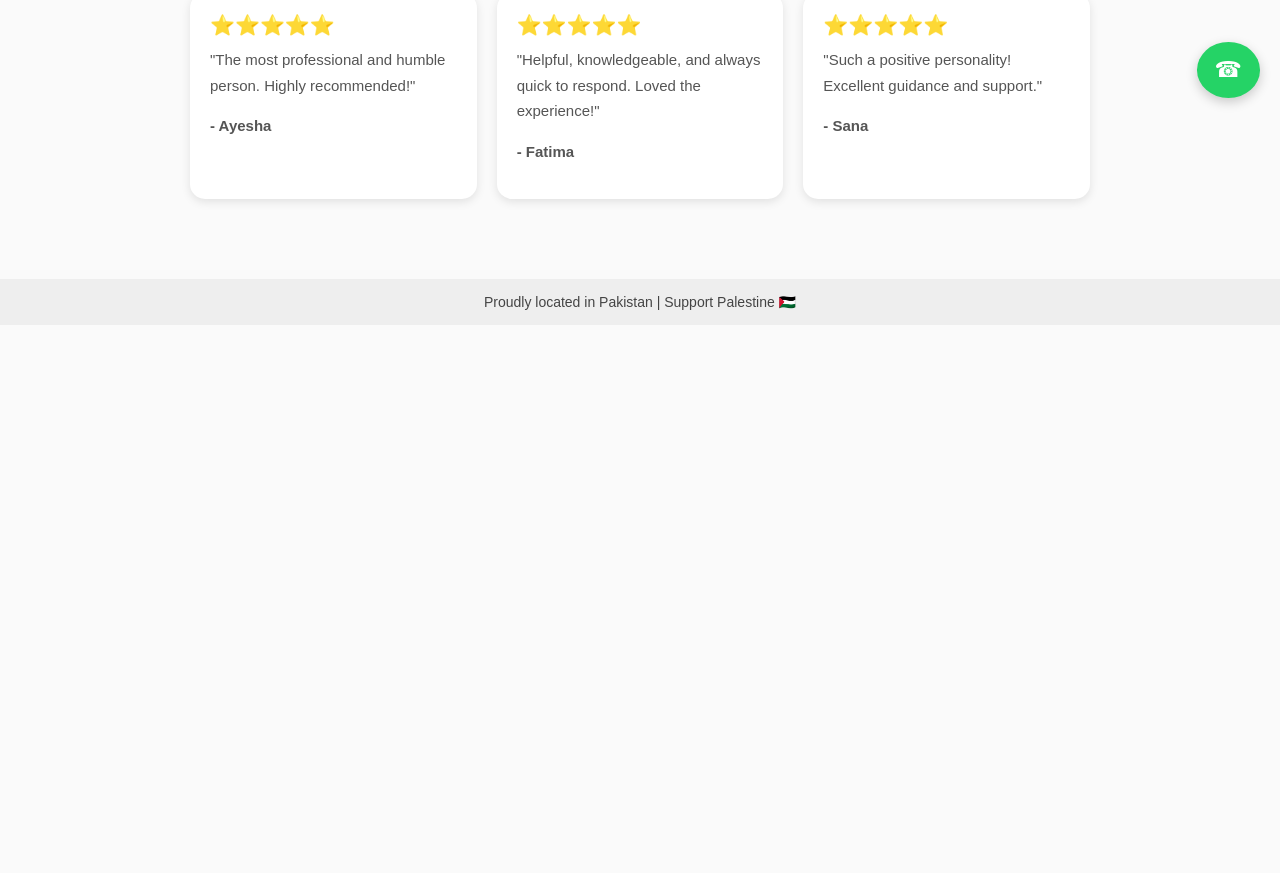
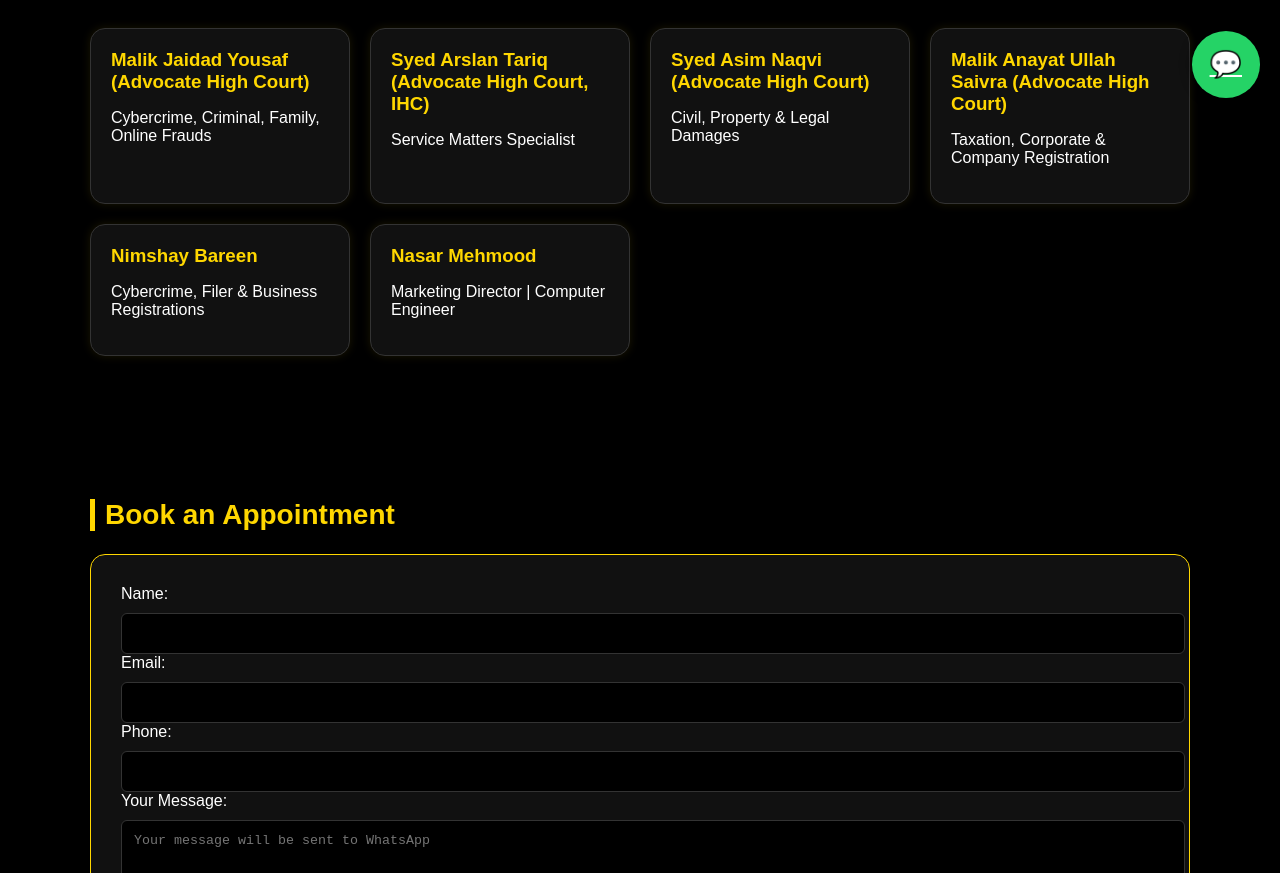
Before and after one commit to NatureNightsLegalEase/NatureNights-LegalEase-, a plain HTML site: page index.html in a window 1280 px wide. Shown: the part 682-1555 px from the top of the page. Before the commit the page ends 1007 px from the top, so only its background shows below. Drawn offline with Linux system fonts and the light colour scheme.

Commit message:
Update index.html

```diff
--- a/index.html
+++ b/index.html
@@ -3,121 +3,147 @@
 <head>
     <meta charset="UTF-8">
     <meta name="viewport" content="width=device-width, initial-scale=1.0">
-<title>Nimshay Bareen | Official Website</title>
+    <title>NatureNights LegalEase</title>
 
     <style>
         body {
             margin: 0;
             font-family: "Poppins", sans-serif;
-        background: #fafafa;
-        color: #222;
+            background: #000;
+            color: #fff;
         }
 
+        /* HEADER */
         header {
-        background: linear-gradient(135deg, #6741ff, #a876ff);
-        padding: 60px 20px;
+            background: linear-gradient(90deg, #0d0d0d, #1b1b1b);
+            padding: 40px 20px;
             text-align: center;
-        color: white;
+            border-bottom: 2px solid gold;
+        }
+        header img {
+            height: 110px;
+            border-radius: 10px;
+            margin-bottom: 10px;
+        }
+        h1 {
+            font-size: 42px;
+            margin: 10px 0;
+            color: gold;
+            letter-spacing: 2px;
+            animation: glow 2s infinite alternate;
         }
 
-    header h1 {
-        font-size: 48px;
-        margin: 0;
-        font-weight: 700;
+        @keyframes glow {
+            from { text-shadow: 0 0 10px gold; }
+            to { text-shadow: 0 0 25px gold; }
         }
 
-    header p {
-        font-size: 18px;
-        opacity: 0.9;
+        /* SECTIONS */
+        section {
+            padding: 60px 20px;
+            max-width: 1100px;
+            margin: auto;
+        }
+        h2 {
+            color: gold;
+            border-left: 5px solid gold;
+            padding-left: 10px;
+            font-size: 28px;
         }
 
-    /* Buttons */
-    .btn {
-        display: inline-block;
-        background: #6b46ff;
-        color: white;
-        padding: 12px 25px;
-        border-radius: 30px;
-        font-size: 16px;
-        margin-top: 20px;
-        text-decoration: none;
-        transition: 0.3s;
-    }
-
-    .btn:hover {
-        background: #4f28d4;
-    }
-
-    /* About Section */
-    section {
-        padding: 40px 20px;
-        max-width: 900px;
-        margin: auto;
-    }
-
-    h2 {
-        color: #4f28d4;
-        text-align: center;
-        font-size: 32px;
-        margin-bottom: 20px;
-    }
-
-    p {
-        text-align: center;
-        line-height: 1.7;
-        font-size: 17px;
-    }
-
-    /* Reviews */
-    .reviews {
+        /* TEAM CARDS */
+        .team-grid {
             display: grid;
             grid-template-columns: repeat(auto-fit, minmax(260px, 1fr));
             gap: 20px;
             margin-top: 30px;
         }
 
-    .review-box {
-        background: white;
+        .team-card {
+            background: #111;
+            border-radius: 15px;
             padding: 20px;
-        border-radius: 15px;
-        box-shadow: 0px 3px 10px rgba(0,0,0,0.1);
+            border: 1px solid #333;
+            box-shadow: 0 0 10px rgba(255, 215, 0, 0.1);
+            transition: .3s;
         }
 
-    .review-box h3 {
-        margin: 0;
-        font-size: 20px;
-        color: #4f28d4;
+        .team-card:hover {
+            transform: translateY(-6px);
+            border-color: gold;
+            box-shadow: 0 0 25px rgba(255, 215, 0, 0.4);
         }
 
-    .review-box p {
-        margin-top: 10px;
-        font-size: 15px;
-        color: #555;
-        text-align: left;
+        .team-card h3 {
+            margin: 0;
+            color: gold;
         }
 
-    /* Footer */
-    footer {
-        text-align: center;
-        padding: 15px;
-        margin-top: 40px;
-        background: #eee;
-        color: #444;
-        font-size: 14px;
+        /* FORM */
+        form {
+            background: #111;
+            padding: 30px;
+            border-radius: 15px;
+            border: 1px solid gold;
+            margin-top: 20px;
         }
 
-    /* Floating WhatsApp Button */
-    .whatsapp-float {
+        input, textarea {
+            width: 100%;
+            padding: 12px;
+            margin-top: 10px;
+            border-radius: 6px;
+            border: 1px solid #333;
+            background: #000;
+            color: white;
+        }
+
+        input[type="submit"] {
+            margin-top: 20px;
+            background: gold;
+            color: #000;
+            border: none;
+            font-size: 16px;
+            font-weight: bold;
+            padding: 14px;
+            cursor: pointer;
+            border-radius: 6px;
+            transition: .3s;
+        }
+        input[type="submit"]:hover {
+            background: #e6c200;
+        }
+
+        /* CONTACT BUTTON */
+        .whatsapp-button {
             position: fixed;
             bottom: 20px;
             right: 20px;
-        background: #25d366;
+            background-color: #25D366;
             color: white;
-        padding: 15px 18px;
+            padding: 18px;
             border-radius: 50%;
-        font-size: 22px;
-        text-decoration: none;
-        box-shadow: 0px 4px 12px rgba(0,0,0,0.2);
+            font-size: 26px;
+            box-shadow: 0 0 12px rgba(0,0,0,0.6);
+            transition: .3s;
+        }
+        .whatsapp-button:hover {
+            transform: scale(1.15);
+            background-color: #1ebe5b;
+        }
+
+        /* FOOTER */
+        footer {
+            background: #0e0e0e;
+            text-align: center;
+            padding: 25px;
+            border-top: 2px solid gold;
+            margin-top: 40px;
+        }
+        .footer-extra {
+            margin-top: 6px;
+            color: #ccc;
+            font-size: 14px;
         }
     </style>
 
@@ -125,53 +151,96 @@
 <body>
 
     <header>
-    <h1>Nimshay Bareen</h1>
-    <p>Official Personal Website</p>
-    <a class="btn" href="https://wa.me/923000000000?text=Hi%20I%20want%20to%20book%20an%20appointment">
-        Book an Appointment
-    </a>
+        <img src="logo.jpg" alt="Logo">
+        <h1>NatureNights LegalEase</h1>
+        <p style="color:#ccc;">Premium Legal Solutions in Pakistan</p>
     </header>
 
-<section>
-    <h2>About Me</h2>
+    <!-- ABOUT -->
+    <section id="about">
+        <h2>About Us</h2>
         <p>
-        Welcome to my official website. I create helpful resources, guides, and creative content —
-        combining knowledge with creativity to help and inspire others.
+            NatureNights LegalEase is a modern legal platform combining young legal minds with experienced High Court Advocates.
+            We provide legal consultancy for cybercrime, business registration, criminal & family law, service matters,
+            taxation, and property disputes.
         </p>
     </section>
 
-<section>
-    <h2>Reviews</h2>
+    <!-- TEAM -->
+    <section id="team">
+        <h2>Our Team</h2>
 
-    <div class="reviews">
-        <div class="review-box">
-            <h3>⭐️⭐️⭐️⭐️⭐️</h3>
-            <p>"The most professional and humble person. Highly recommended!"</p>
-            <p><b>- Ayesha</b></p>
+        <div class="team-grid">
+
+            <div class="team-card">
+                <h3>Malik Jaidad Yousaf (Advocate High Court)</h3>
+                <p>Cybercrime, Criminal, Family, Online Frauds</p>
             </div>
 
-        <div class="review-box">
-            <h3>⭐️⭐️⭐️⭐️⭐️</h3>
-            <p>"Helpful, knowledgeable, and always quick to respond. Loved the experience!"</p>
-            <p><b>- Fatima</b></p>
+            <div class="team-card">
+                <h3>Syed Arslan Tariq (Advocate High Court, IHC)</h3>
+                <p>Service Matters Specialist</p>
             </div>
 
-        <div class="review-box">
-            <h3>⭐️⭐️⭐️⭐️⭐️</h3>
-            <p>"Such a positive personality! Excellent guidance and support."</p>
-            <p><b>- Sana</b></p>
+            <div class="team-card">
+                <h3>Syed Asim Naqvi (Advocate High Court)</h3>
+                <p>Civil, Property & Legal Damages</p>
             </div>
+
+            <div class="team-card">
+                <h3>Malik Anayat Ullah Saivra (Advocate High Court)</h3>
+                <p>Taxation, Corporate & Company Registration</p>
+            </div>
+
+            <div class="team-card">
+                <h3>Nimshay Bareen</h3>
+                <p>Cybercrime, Filer & Business Registrations</p>
+            </div>
+
+            <div class="team-card">
+                <h3>Nasar Mehmood</h3>
+                <p>Marketing Director | Computer Engineer</p>
+            </div>
+
         </div>
     </section>
 
+    <!-- APPOINTMENT -->
+    <section id="appointment">
+        <h2>Book an Appointment</h2>
+
+        <!-- WhatsApp Redirect Form -->
+        <form action="https://wa.me/923326811085" method="get" target="_blank">
+            <label>Name:</label>
+            <input type="text" name="name" required>
+
+            <label>Email:</label>
+            <input type="email" name="email" required>
+
+            <label>Phone:</label>
+            <input type="text" name="phone">
+
+            <label>Your Message:</label>
+            <textarea name="text" rows="5" placeholder="Your message will be sent to WhatsApp"></textarea>
+
+            <input type="submit" value="Send on WhatsApp">
+        </form>
+    </section>
+
+    <!-- CONTACT -->
+    <section id="contact">
+        <h2>Contact Us</h2>
+        <p>Email: <a href="mailto:naturenightslegalease@gmail.com">naturenightslegalease@gmail.com</a></p>
+        <p>WhatsApp 1: +92 332 6811085</p>
+        <p>WhatsApp 2: +92 311 6196789</p>
+    </section>
+
     <footer>
-    Proudly located in Pakistan | Support Palestine 🇵🇸
+        <p>&copy; 2025 NatureNights LegalEase. All rights reserved.</p>
+        <div class="footer-extra">Proudly located in Pakistan | Support Palestine 🇵🇸</div>
     </footer>
 
-<!-- Floating WhatsApp Button -->
-<a class="whatsapp-float" href="https://wa.me/923000000000">
-    ☎
-</a>
+    <a href="https://wa.me/923326811085" class="whatsapp-button">💬</a>
 
 </body>
 </html>
```
Lines whose indentation alone changed are shown as unchanged.
